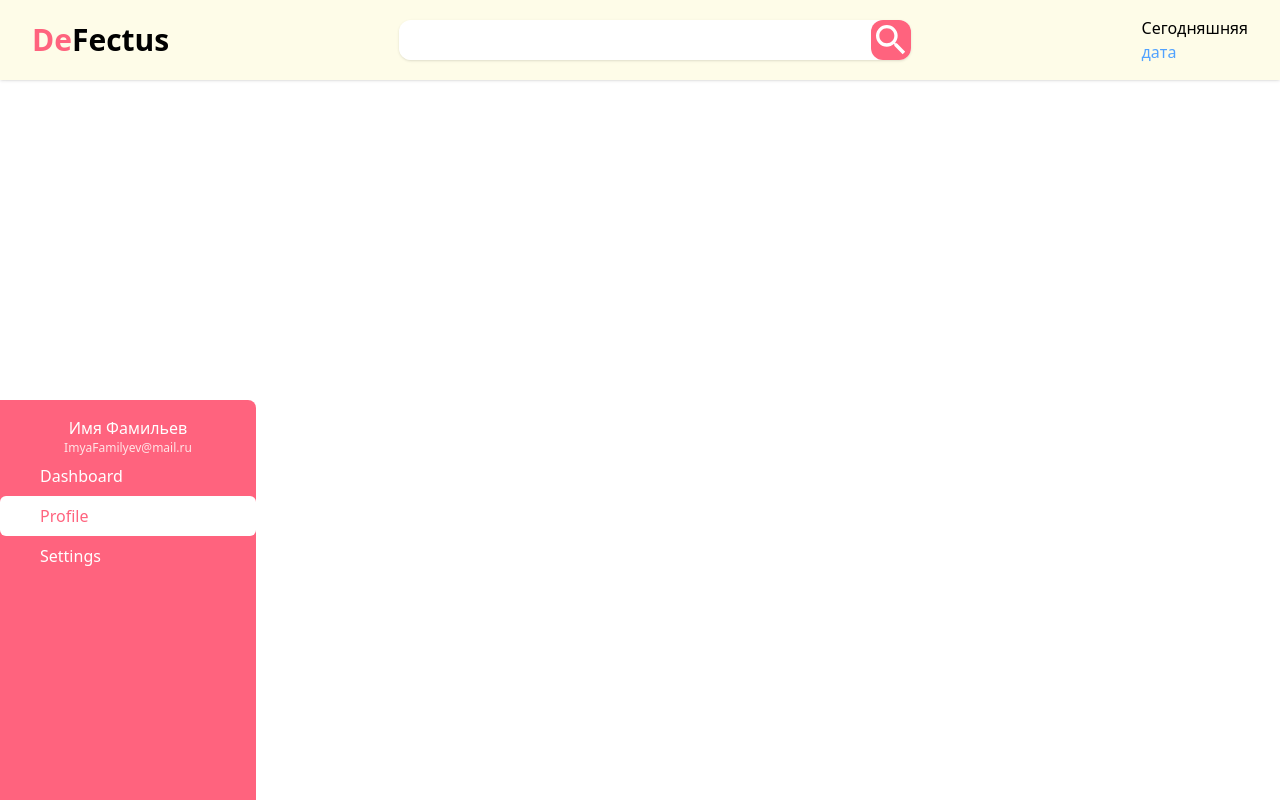
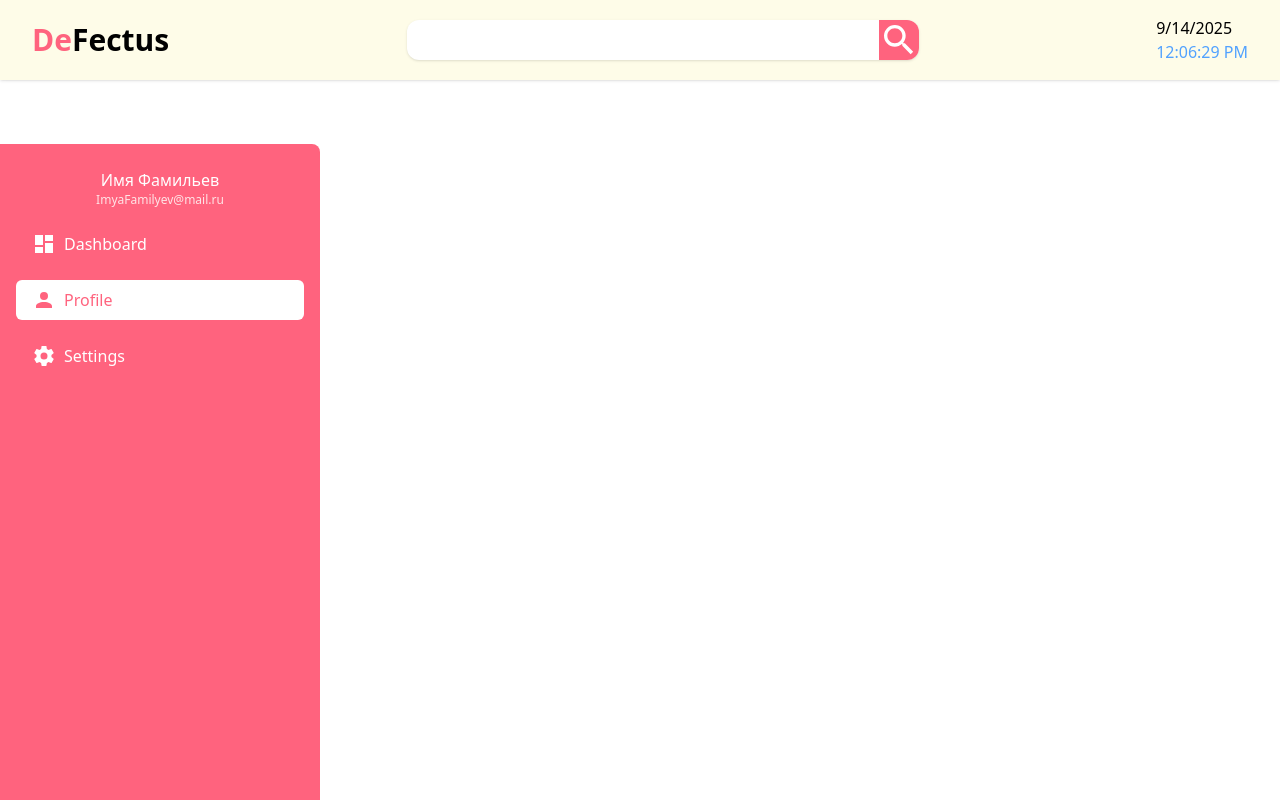
Before and after one commit to otiosumax/pnbf1, a Vue app in the folder frontend/: page /profile in a window 1280 px wide. Built offline with nearby package versions, Linux system fonts and the light colour scheme; the HTML template or start-up script is replaced by a standard one.

Commit message:
Подправил верстку, добавил часы

```diff
--- a/frontend/src/App.vue
+++ b/frontend/src/App.vue
@@ -6,6 +6,6 @@ import Sidebar from './components/Sidebar.vue';
 <template>
   <div class="">
     <Header class="fixed"/>
-    <Sidebar class="fixed left-0 bottom-0"/>
+    <Sidebar class="fixed left-0 mt-36 h-full w-4/16"/>
   </div>
 </template>
--- a/frontend/src/components/Header.vue
+++ b/frontend/src/components/Header.vue
@@ -1,22 +1,43 @@
 <script setup>
-import Icon from './Icon.vue';
+import { ref, onMounted, onUnmounted } from 'vue'
+import Icon from './Icon.vue'
 
+const currentTime = ref(new Date().toLocaleTimeString());
+const currentDate = ref(new Date().toLocaleDateString());
+
+let timer = null
+
+onMounted(() => {
+    timer = setInterval(() => {
+        currentTime.value = new Date().toLocaleTimeString();
+        currentDate.value = new Date().toLocaleDateString();
+
+    }, 1000)
+})
+
+onUnmounted(() => {
+    clearInterval(timer);
+})
 </script>
 
 <template>
     <div class="w-full bg-yellow-50 shadow-sm flex gap-8 items-center justify-between py-4 px-8">
-        <div
-            class="text-3xl font-semibold text-rose-400 cursor-pointer transition hover:text-rose-500 active:text-rose-600">
-            <span class="">De</span><span class="text-black">Fectus</span>
+        <router-link to="/">
+            <div
+                class="text-3xl font-semibold w-4/16 text-rose-400 cursor-pointer transition hover:text-rose-500 active:text-rose-600">
+                <span>De</span><span class="text-black">Fectus</span>
+            </div>
+        </router-link>
+
+        <div class="relative flex flex-1 max-w-128 rounded-xl transition">
+            <input class="w-full bg-white outline-none rounded-xl h-10 px-4 shadow-sm focus:shadow-xl transition" />
+            <Icon name="mdiMagnify"
+                class="absolute right-0 bg-rose-400 text-white rounded-r-xl h-10 w-10 cursor-pointer transition hover:bg-rose-500 active:bg-rose-600" />
         </div>
-        <div class="relative flex flex-1 max-w-128 rounded-xl shadow-sm transition hover:shadow-lg">
-            <input class="w-full bg-white rounded-xl h-10 px-4 focus:shadow-xl transition"></input>
-            <Icon name="mdiMagnify"
-                class="absolute right-0 bg-rose-400 text-white rounded-xl h-10 w-10 cursor-pointer transition hover:bg-rose-500 active:bg-rose-600" />
-        </div>
+
         <div class="flex flex-col cursor-default select-none">
-            <p>Сегодняшняя</p>
-            <p class="text-blue-400">дата</p>
+            <p class="text-bold">{{ currentDate }}</p>
+            <p class="text-blue-400">{{ currentTime }}</p>
         </div>
     </div>
 </template>
--- a/frontend/src/components/Sidebar.vue
+++ b/frontend/src/components/Sidebar.vue
@@ -5,20 +5,22 @@ import Icon from "./Icon.vue";
 </script>
 
 <template>
-    <div class="absolut min-w-64 min-h-100 flex flex-col items-center bg-rose-400 rounded-tr-lg text-white">
-        <h3 class="mt-4">Имя Фамильев</h3>
-        <p class="text-xs text-rose-100">ImyaFamilyev@mail.ru</p>
+    <div class="absolut px-4 py-2 flex flex-col gap-4 items-center bg-rose-400 rounded-tr-lg text-white">
+        <div class="flex flex-col items-center">
+            <h3 class="mt-4">Имя Фамильев</h3>
+            <p class="text-xs text-rose-100">ImyaFamilyev@mail.ru</p>
+        </div>
 
         <SidebarItem to="/" title="Dashboard">
-            <Icon name="view-dashboard" />
+            <Icon name="mdiViewDashboard" />
         </SidebarItem>
 
         <SidebarItem to="/profile" title="Profile">
-            <Icon name="account" />
+            <Icon name="mdiAccount" />
         </SidebarItem>
 
         <SidebarItem to="/settings" title="Settings">
-            <Icon name="cog" />
+            <Icon name="mdiCog" />
         </SidebarItem>
     </div>
 </template>
--- a/frontend/src/components/SidebarItem.vue
+++ b/frontend/src/components/SidebarItem.vue
@@ -6,7 +6,7 @@ defineProps({
 </script>
 
 <template>
-    <router-link :to="to" class="flex items-center w-full px-4 py-2 rounded-md transition"
+    <router-link :to="to" class="flex gap-2 items-center w-full px-4 py-2 rounded-md transition"
         active-class="bg-white text-rose-400">
         <slot class="mr-2" />
         <p>{{ title }}</p>
```
